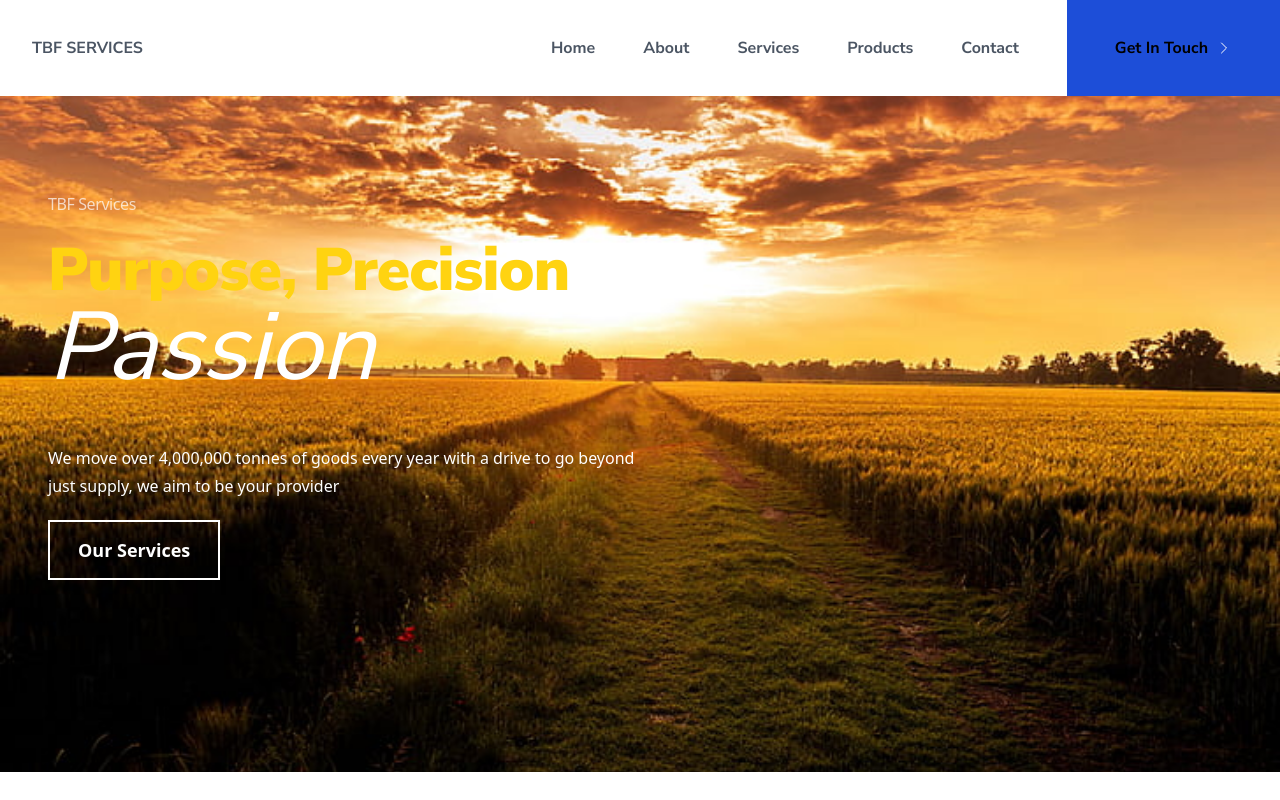
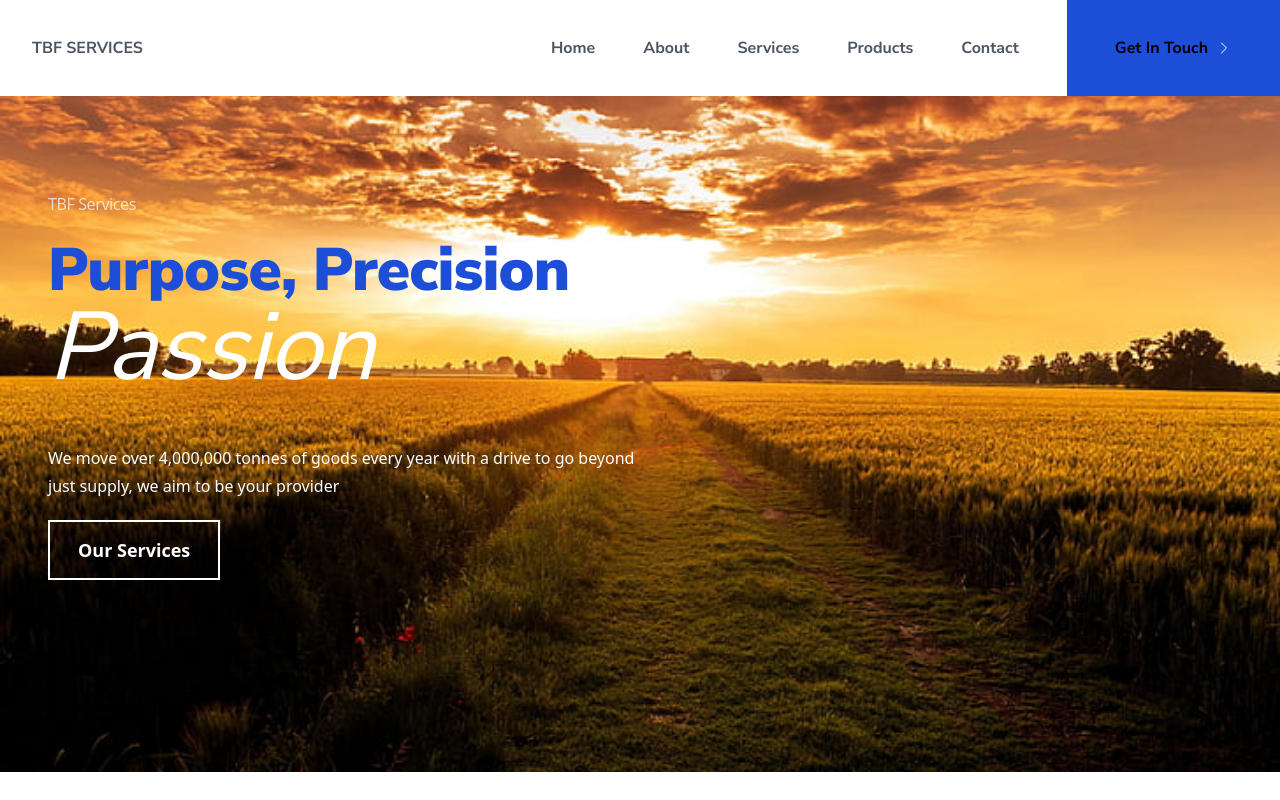
Before and after one commit to seancoutinho/tbfservices, a Next.js app: page / in a window 1280 px wide. Shown: the top 800 px of the page. Built offline with nearby package versions, Linux system fonts and the light colour scheme.

Commit message:
push for full color change

```diff
--- a/components/home/hero/page.tsx
+++ b/components/home/hero/page.tsx
@@ -23,7 +23,7 @@ const Hero = () => {
               </FadeDown>
               <FadeDown>
                 <p className="mt-6 tracking-tighter text-white">
-                  <span className="font-extrabold text-6xl text-[#FFD311]">
+                  <span className="font-extrabold text-6xl text-blue-700">
                     Purpose, Precision
                   </span>
                   <br />
@@ -57,6 +57,7 @@ const Hero = () => {
                             sm:text-lg
                             text-white
                             hover:bg-white
+                            hover:text-black
                             focus:outline-none focus:ring-2 focus:ring-offset-2 focus:ring-primary focus:ring-offset-secondary
                         "
                     role="button">
```
